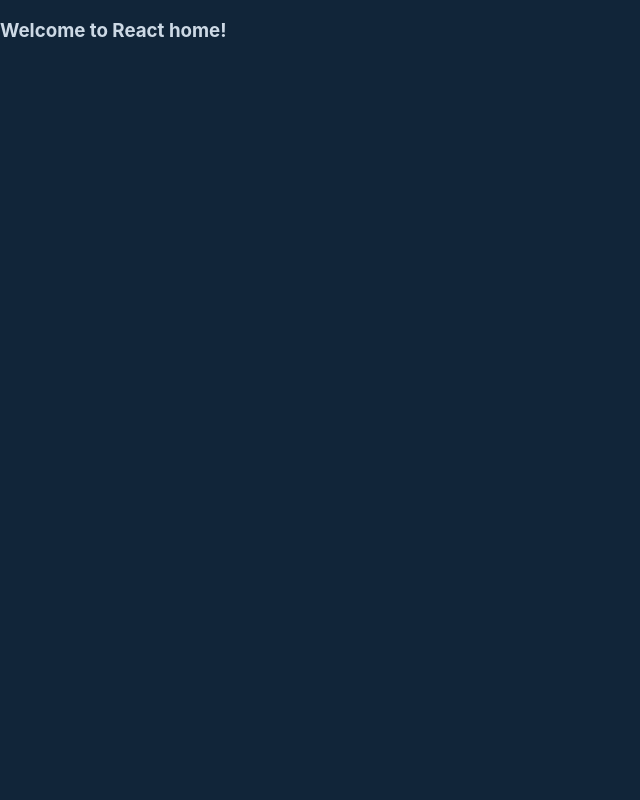
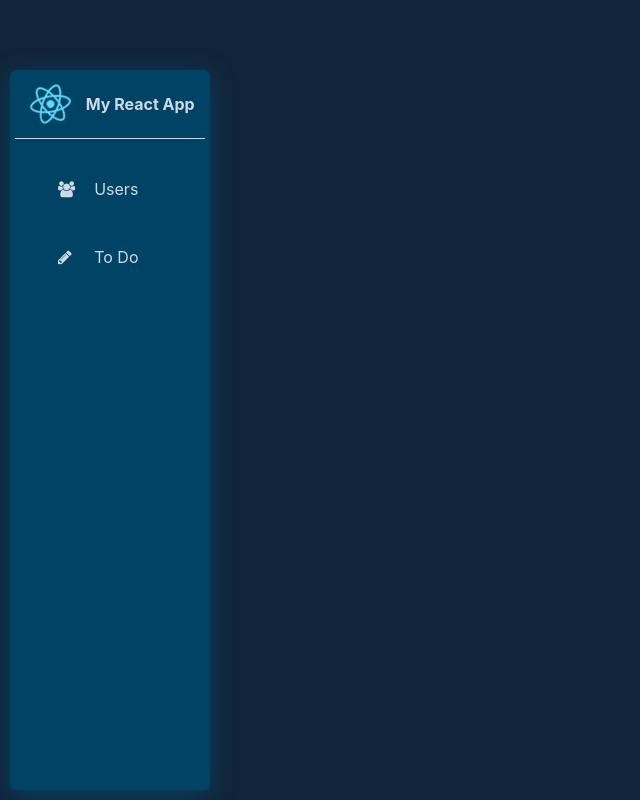
Before and after one commit to HaripriyaJ/React-Practise-App, a React (Create React App) app: page /login in a window 1280 px wide. Both pictures are taken after typing "name@example.com", "Sample123" into the empty fields and a click on the button "Login". Shown: the whole page, without its empty margins (0-640 px from the left). Built offline with nearby package versions, Linux system fonts and the light colour scheme.

Commit message:
Side navigation bar

```diff
--- a/package.json
+++ b/package.json
@@ -13,6 +13,7 @@
     "@types/react-dom": "^17.0.6",
     "axios": "^0.21.1",
     "bulma": "^0.9.2",
+    "font-awesome": "^4.7.0",
     "jest-styled-components": "^7.0.4",
     "node-sass": "^6.0.0",
     "react": "^17.0.2",
--- a/src/common/components/Button.tsx
+++ b/src/common/components/Button.tsx
@@ -1,6 +1,6 @@
 import React from "react";
 import styled from "styled-components";
-import { BUTTON_PRIMARY, FONT_COLOR_DEFAULT, HIGHLIGHT_COLOR } from "../../constants/CssConstants";
+import { BUTTON_PRIMARY, FONT_COLOR_DEFAULT, HIGHLIGHT_COLOR } from "../../constants/CssVariables";
 import { ButtonProp } from "../../interfaces/Button";
 
 const StyledButton = styled.button<ButtonProp>`
--- a/src/common/components/Home.tsx
+++ b/src/common/components/Home.tsx
@@ -1,8 +1,29 @@
 import React from 'react';
+import { ISideNavBarOptions } from '../../interfaces/SideNavBar';
+import SideNavBar from  './side-nav/SideNavBar';
+
+const sideNavBarOptions: ISideNavBarOptions[] = [
+    {
+        name: 'users',
+        displayText: 'Users',
+        icon: 'users',
+        title: 'User List',
+        path: '/users'
+    },
+    {
+        name: 'todo',
+        displayText: 'To Do',
+        icon: 'pencil',
+        title: 'ToDos List',
+        path: '/todo'
+    }
+]
 
 function Home() {
     return (
-        <h3>Welcome to React home!</h3>
+        <>
+            <SideNavBar options={sideNavBarOptions}/>
+        </>
     );
 }
 export default Home;
--- a/src/common/components/InputError.tsx
+++ b/src/common/components/InputError.tsx
@@ -1,6 +1,6 @@
 import React from "react";
 import styled from "styled-components";
-import { DANGER } from "../../constants/CssConstants";
+import { DANGER } from "../../constants/CssVariables";
 import { InputErrorProp } from "../../interfaces/InputField";
 
 const StyledInputErrorField = styled.span<InputErrorProp>`
--- a/src/common/components/InputField.tsx
+++ b/src/common/components/InputField.tsx
@@ -1,6 +1,6 @@
 import React from "react";
 import styled from "styled-components";
-import { FONT_COLOR_DEFAULT, HIGHLIGHT_COLOR } from "../../constants/CssConstants";
+import { FONT_COLOR_DEFAULT, HIGHLIGHT_COLOR } from "../../constants/CssVariables";
 import { InputFieldProp } from "../../interfaces/InputField";
 
 const StyledInputField = styled.input<InputFieldProp>`
--- /dev/null
+++ b/src/common/components/side-nav/SideNavBar.scss
@@ -0,0 +1,81 @@
+@import '../../../constants/CssVariables.scss';
+
+.navbar {
+    display: block;
+    position: fixed;
+    left: 10px;
+    bottom: 10px;
+    border-radius: 6px;
+    width: 200px;
+    height: 90%;
+    background-color: $SECONDARY_COLOR;
+    animation: shadow-glow 2s infinite alternate-reverse;
+
+    * {
+        color: $FONT_COLOR_DEFAULT;
+    }
+
+    &-brand {
+        display: flex;
+        align-items: center;
+        min-height: 4.25rem;
+        margin: 0 5px 10px 5px;
+        border-bottom: 1px solid $FONT_COLOR_DEFAULT;
+    }
+
+    &-menu {
+        margin: 0 0 0 20%;
+        flex-direction: column;
+        box-shadow: none;
+        background-color: $SECONDARY_COLOR;
+    }
+
+    &-item {
+        display: block;
+        margin: 2em 0;
+        cursor: pointer;
+    }
+
+    &-item:hover * {
+        text-shadow: 1px 1px 5px $HIGHLIGHT_COLOR;
+    }
+
+    .icon {
+        padding: 0.5em;
+        display: inline-block;
+        width: 25px;
+        &-text {
+            padding-left: 0.2em;
+            text-decoration: none;
+        }
+    }
+}
+
+@keyframes shadow-glow {
+    0% {
+        box-shadow: $BOX_SHADOW_PRIMARY 0px 7px 20px 0px;
+    }
+    100% {
+        box-shadow: $BOX_SHADOW_PRIMARY 0px 5px 29px 0px;
+    }
+}
+
+.app-logo {
+    height: 50px;
+    pointer-events: none;
+  }
+
+@media (prefers-reduced-motion: no-preference) {
+    .app-logo {
+        animation: app-logo-spin infinite 20s linear;
+    }
+}
+
+@keyframes app-logo-spin {
+    from {
+        transform: rotate(0deg);
+    }
+    to {
+        transform: rotate(360deg);
+    }
+}
--- /dev/null
+++ b/src/common/components/side-nav/SideNavBar.tsx
@@ -0,0 +1,31 @@
+import React from 'react';
+import './SideNavBar.scss';
+import logo from '../../../logo.svg';
+import { ISideNavBarOptions } from '../../../interfaces/SideNavBar';
+import { Link } from 'react-router-dom';
+
+function SideNavBar(props: {options: ISideNavBarOptions[]}) {
+    return (
+        <>
+            <nav className="navbar">
+                <div className="navbar-brand">
+                    {/* Logo (or) brand Name */}
+                    <img src={logo} className="app-logo" alt="logo" />
+                    <h4>My React App</h4>
+                </div>
+                <div className="navbar-menu">
+                    {props.options.map(option =>
+                        <div key={option.name} id={option.name} className="navbar-item" title={option.title}>
+                            <span className="icon">
+                                <i className={"fa fa-" + option.icon}></i>
+                            </span>
+                            <Link to={option.path} className="icon-text">{option.displayText}</Link>
+                        </div>)
+                    }
+                </div>
+            </nav>
+        </>
+    );
+}
+
+export default SideNavBar;
--- /dev/null
+++ b/src/constants/CssVariables.scss
@@ -0,0 +1,9 @@
+$WHITE : #FFFFFF;
+$FONT_COLOR_DEFAULT : #cdd9e5; // off-white
+$PRIMARY_COLOR : #112539; // blackish blue
+$SECONDARY_COLOR : #004365; // lighter blackish blue
+$HIGHLIGHT_COLOR : #2DA89C; // lighter teal-like
+$DANGER : rgba(243, 32, 19, 0.87);
+$WARNING :rgba(240, 214, 0, 0.81);
+$BUTTON_PRIMARY: #2DA89C;
+$BOX_SHADOW_PRIMARY: #01699c67;
--- a/src/index.scss
+++ b/src/index.scss
@@ -1,21 +1,10 @@
 @import-normalize; /* bring in normalize.css styles */
+@import './constants/CssVariables.scss';
 
-$WHITE : #FFFFFF;
-$FONT_COLOR_DEFAULT : #cdd9e5; // off-white
-$PRIMARY_COLOR : #112539; // blackish blue
-$SECONDARY_COLOR : #004365; // lighter blackish blue
-$HIGHLIGHT_COLOR : #2DA89C; // lighter teal-like
-$DANGER : rgba(243, 32, 19, 0.87);
-$WARNING :rgba(240, 214, 0, 0.81);
-$BUTTON_PRIMARY: #2DA89C;
-
-
-html {
+html,
+body {
   background-color: $PRIMARY_COLOR;
   color: $FONT_COLOR_DEFAULT;
-}
-
-body {
   margin: 0;
   font-family: -apple-system, BlinkMacSystemFont, 'Segoe UI', 'Roboto', 'Oxygen',
     'Ubuntu', 'Cantarell', 'Fira Sans', 'Droid Sans', 'Helvetica Neue',
--- a/src/index.tsx
+++ b/src/index.tsx
@@ -1,5 +1,6 @@
 import React from 'react';
 import ReactDOM from 'react-dom';
+import 'font-awesome/css/font-awesome.min.css';
 import './index.scss';
 import App from './App';
 import reportWebVitals from './reportWebVitals';
--- /dev/null
+++ b/src/interfaces/SideNavBar.ts
@@ -0,0 +1,7 @@
+export interface ISideNavBarOptions {
+    name: string;
+    displayText: string;
+    icon: string;
+    title: string;
+    path: string;
+}
```
Also changed, not shown: src/constants/CssVariables.ts (renamed from src/constants/CssConstants.ts), 1 other file (tests, documents, lock files or other folders).
